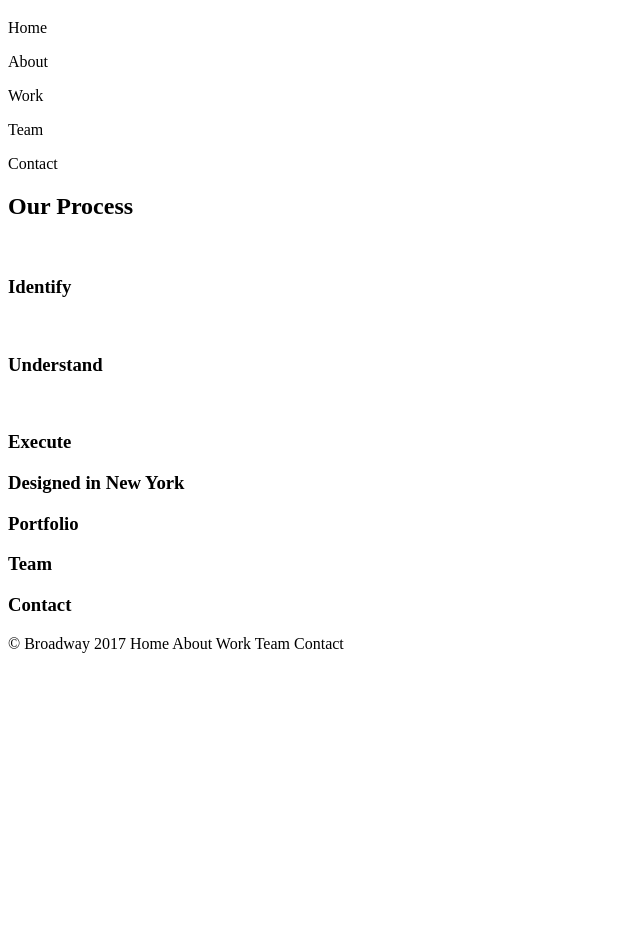
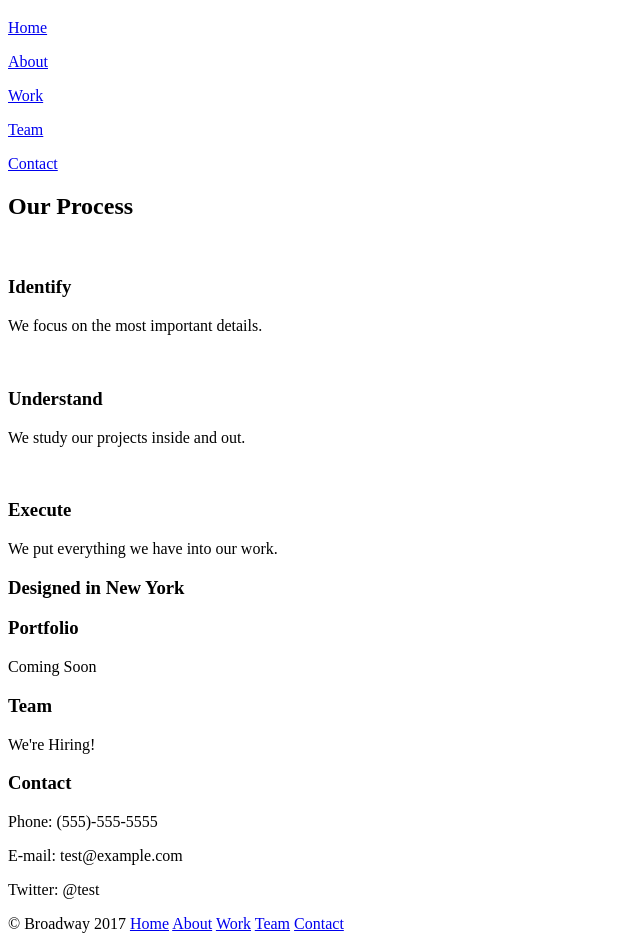
Before and after one commit to dt101214/broadwa, a plain HTML site: page index.html in a window 1280 px wide. Shown: the part 61-1002 px from the top of the page, without its empty margins (0-640 px from the left). Before the commit the page ends 800 px from the top, so only its background shows below. Drawn offline with Linux system fonts and the light colour scheme.

Commit message:
Add paragraph content to html

```diff
--- a/index.html
+++ b/index.html
@@ -8,31 +8,31 @@
   <body>
     <div class="heading">
       <h1>Broadway Design</h1>
-      <p>Home</p>
-      <p>About</p>
-      <p>Work</p>
-      <p>Team</p>
-      <p>Contact</p>
+      <p><a href="#">Home</a></p>
+      <p><a href="#">About</a></p>
+      <p><a href="#">Work</a></p>
+      <p><a href="#">Team</a></p>
+      <p><a href="#">Contact</a></p>
     </div>
     <h2>Our Process</h2>
     <img src="" alt="">
     <h3>Identify</h3>
-    <p></p>
+    <p>We focus on the most important details.</p>
     <img src="" alt="">
     <h3>Understand</h3>
-    <p></p>
+    <p>We study our projects inside and out.</p>
     <img src="" alt="">
     <h3>Execute</h3>
-    <p></p>
+    <p>We put everything we have into our work.</p>
     <h3 class="mid_heading">Designed in New York</h3>
     <h3>Portfolio</h3>
-    <p></p>
+    <p>Coming Soon</p>
     <h3>Team</h3>
-    <p></p>
+    <p>We're Hiring!</p>
     <h3>Contact</h3>
-    <p></p>
-    <p></p>
-    <p></p>
-    <footer class="foot">© Broadway 2017 Home About Work Team Contact</footer>
+    <p>Phone: (555)-555-5555</p>
+    <p>E-mail: test@example.com</p>
+    <p>Twitter: @test</p>
+    <footer class="foot">© Broadway 2017 <a href="#">Home</a> <a href="#">About</a> <a href="#">Work</a> <a href="#">Team</a> <a href="#">Contact</a></footer>
   </body>
 </html>
```
